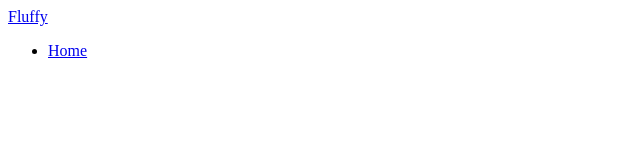
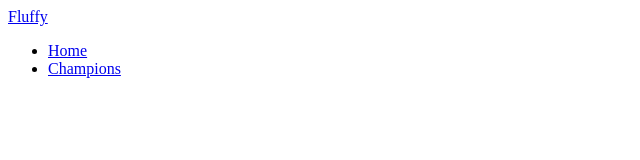
Before and after one commit to TEkdahl92/Crochet, a plain HTML site: page index.html in a window 1280 px wide. Shown: the full height of the page, 0-640 px from the left. Drawn offline with Linux system fonts and the light colour scheme.

Commit message:
Added champions page for further display of work

```diff
--- a/index.html
+++ b/index.html
@@ -22,6 +22,11 @@
                     Home
                 </a>
             </li>
+            <li class="navbar__item">
+                <a href="/FluffyChampions/champions.html" class="navbar__links">
+                    Champions
+                </a>
+            </li>
         </ul>
      </div>
     </nav>
```
Also changed, not shown: champions.html (added, +11 -0 lines).
